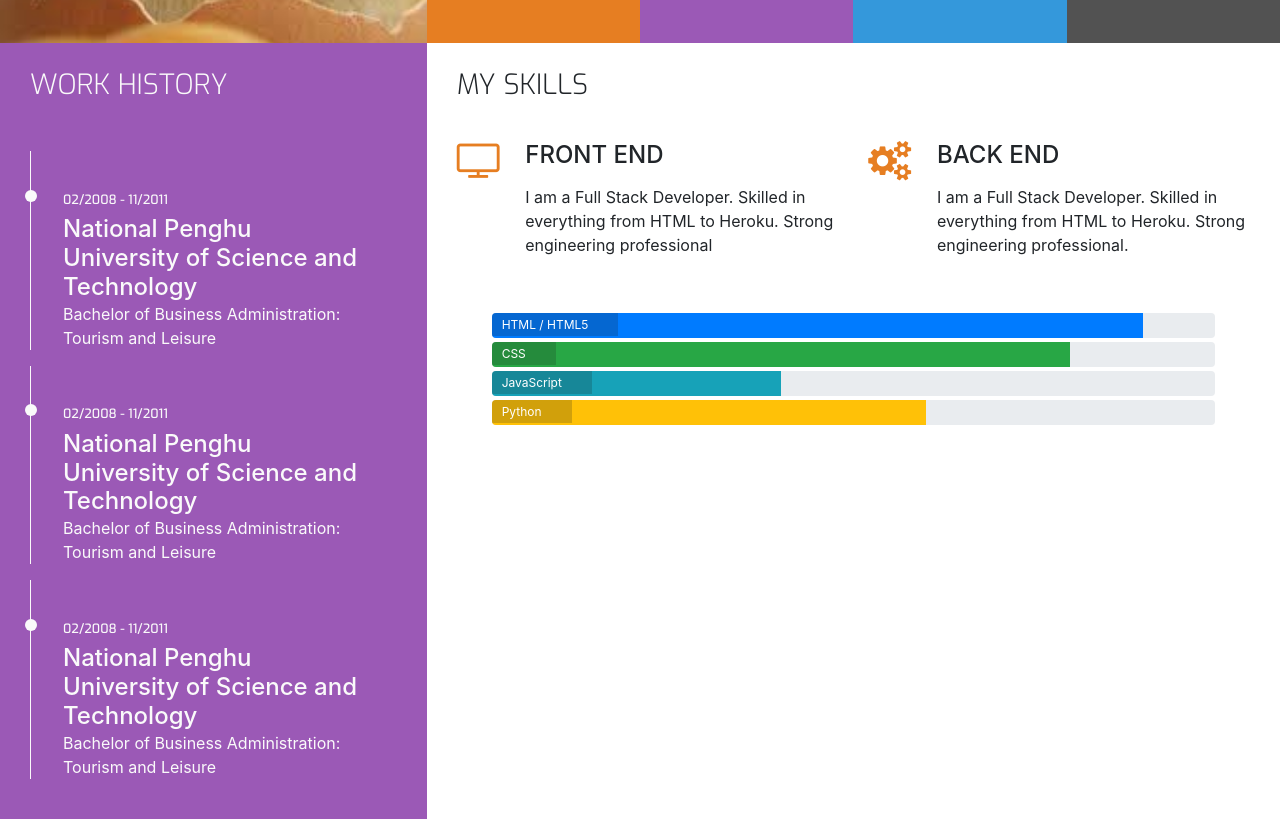
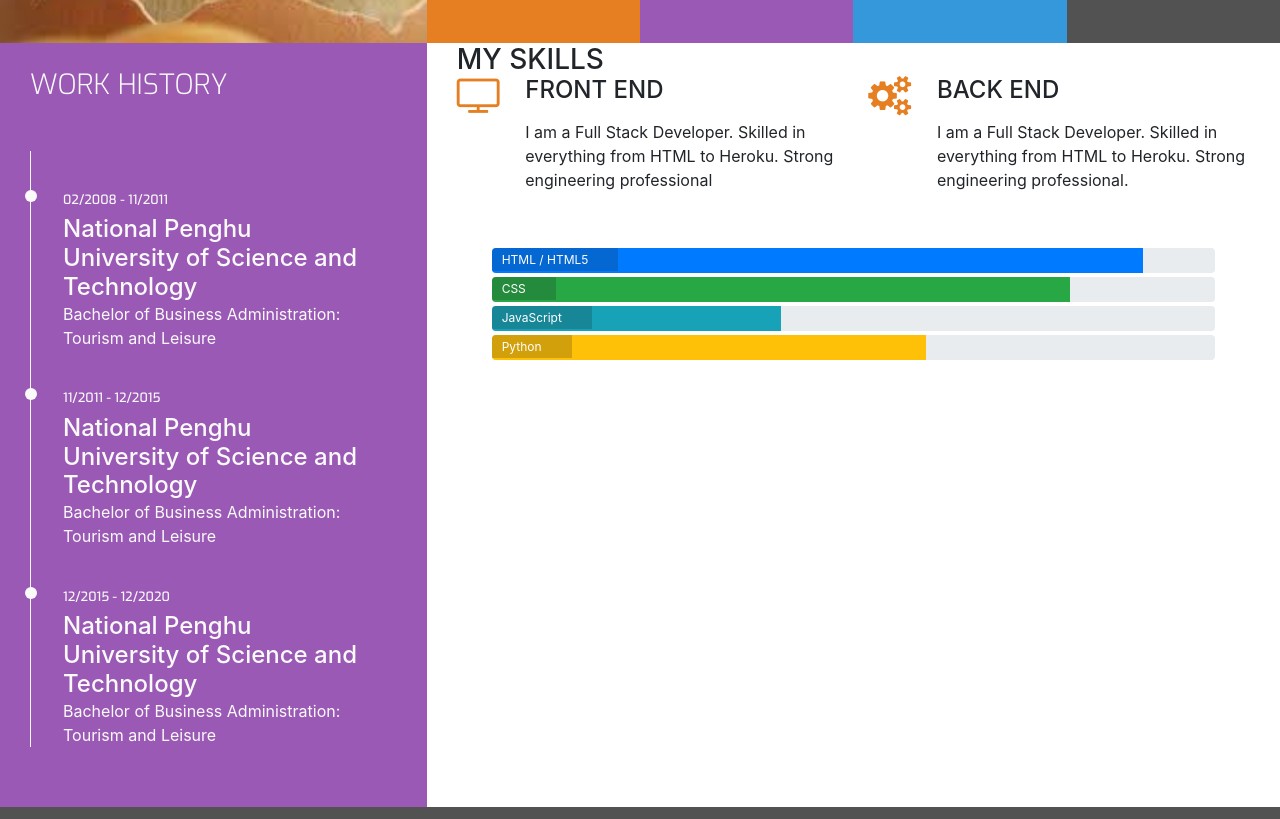
Before and after one commit to Hsiaohan-89/miniProject, a plain HTML site: page resume.html in a window 1280 px wide. Shown: the part 326-1145 px from the top of the page. Drawn offline with nearby package versions, Linux system fonts and the light colour scheme.

Commit message:
add some css to connet all the timeline pregress

```diff
--- a/assets/css/styles.css
+++ b/assets/css/styles.css
@@ -66,7 +66,7 @@ h4 {
 }
 
 .history-heading,
-.section-headding {
+.section-heading {
     font-family: "Exo", sans-serif;
     font-weight: 300;
     margin-top: 25px;
@@ -304,6 +304,11 @@ footer {
     border-left: 1px solid;
 }
 
+.timeline-item p {
+    padding: 0;
+    margin: 0;
+}
+
 .timeline-item:before {
     content: attr(data-dates);
     position: absolute;
--- a/resume.html
+++ b/resume.html
@@ -70,11 +70,11 @@
                         <h4>National Penghu University of Science and Technology</h4>
                         <p>Bachelor of Business Administration: Tourism and Leisure</p>
                     </div>
-                    <div class="timeline-item" data-dates="02/2008 - 11/2011">
+                    <div class="timeline-item" data-dates="11/2011 - 12/2015">
                         <h4>National Penghu University of Science and Technology</h4>
                         <p>Bachelor of Business Administration: Tourism and Leisure</p>
                     </div>
-                    <div class="timeline-item" data-dates="02/2008 - 11/2011">
+                    <div class="timeline-item" data-dates="12/2015 - 12/2020">
                         <h4>National Penghu University of Science and Technology</h4>
                         <p>Bachelor of Business Administration: Tourism and Leisure</p>
                     </div>
```
Also changed, not shown: index.html (+1 -1 lines).
